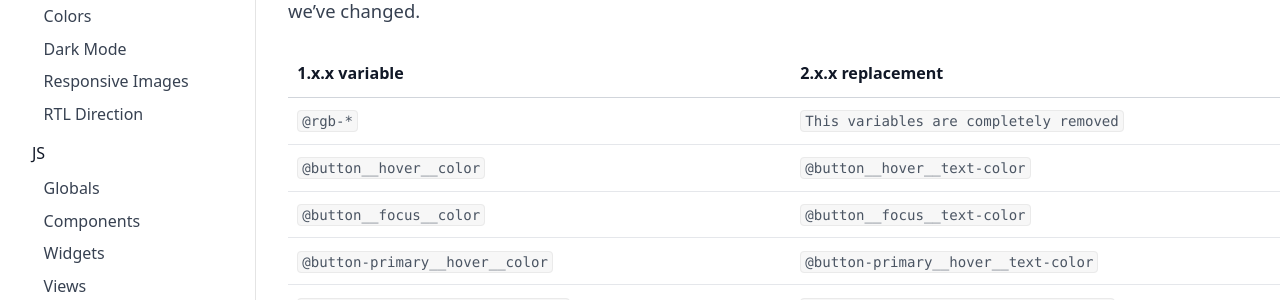
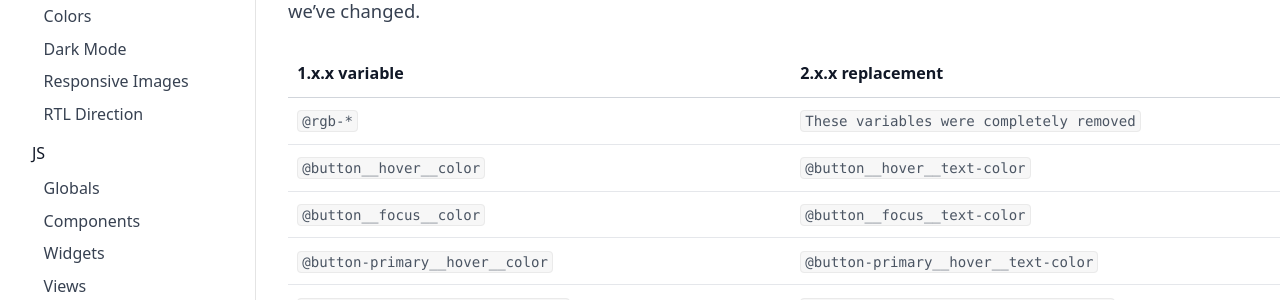
Before and after one commit to breezefront/breezefront.com, a Jekyll site: the page built from collections/_misc/upgrade.md, in a window 1280 px wide and 900 px high. Shown: the part 429-729 px from the top of the window. Built offline with Jekyll 4.4.1, drawn with Linux system fonts in a browser that asks for light colours.

Commit message:
Typo fixes

```diff
--- a/collections/_misc/upgrade.md
+++ b/collections/_misc/upgrade.md
@@ -19,7 +19,7 @@ Breeze source code. The tables below shows each variable we've changed.
 
 1.x.x variable                            | 2.x.x replacement
 ------------------------------------------|--------------------------------------
-`@rgb-*`                                  | `This variables are completely removed`
+`@rgb-*`                                  | `These variables were completely removed`
 `@button__hover__color`                   | `@button__hover__text-color`
 `@button__focus__color`                   | `@button__focus__text-color`
 `@button-primary__hover__color`           | `@button-primary__hover__text-color`
```
